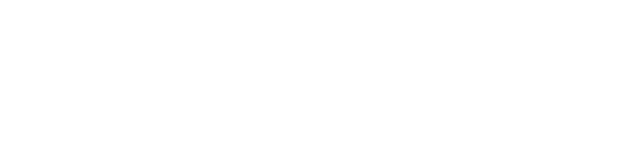
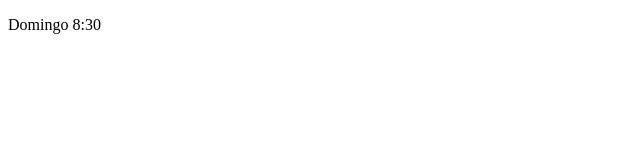
Before and after one commit to almuudenaa7/PruebaEvaluable, a plain HTML site: page horario.html in a window 1280 px wide. Shown: the whole page, without its empty margins (0-640 px from the left). Drawn offline with Linux system fonts and the light colour scheme.

Commit message:
Undécimo git: añadido un p en horario

```diff
--- a/horario.html
+++ b/horario.html
@@ -6,6 +6,6 @@
     <title>Document</title>
 </head>
 <body>
-
+    <p>Domingo 8:30</p>
 </body>
 </html>
```
